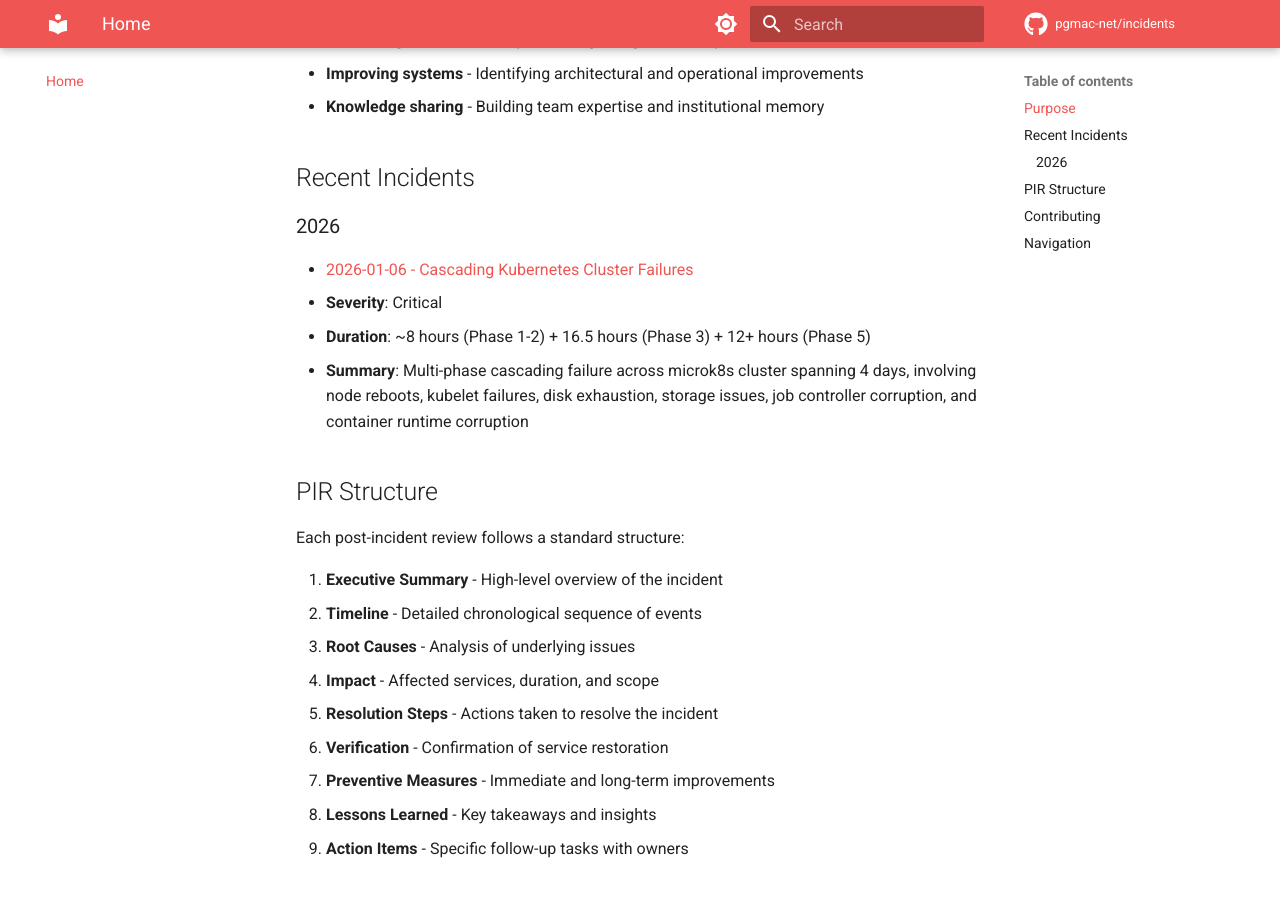
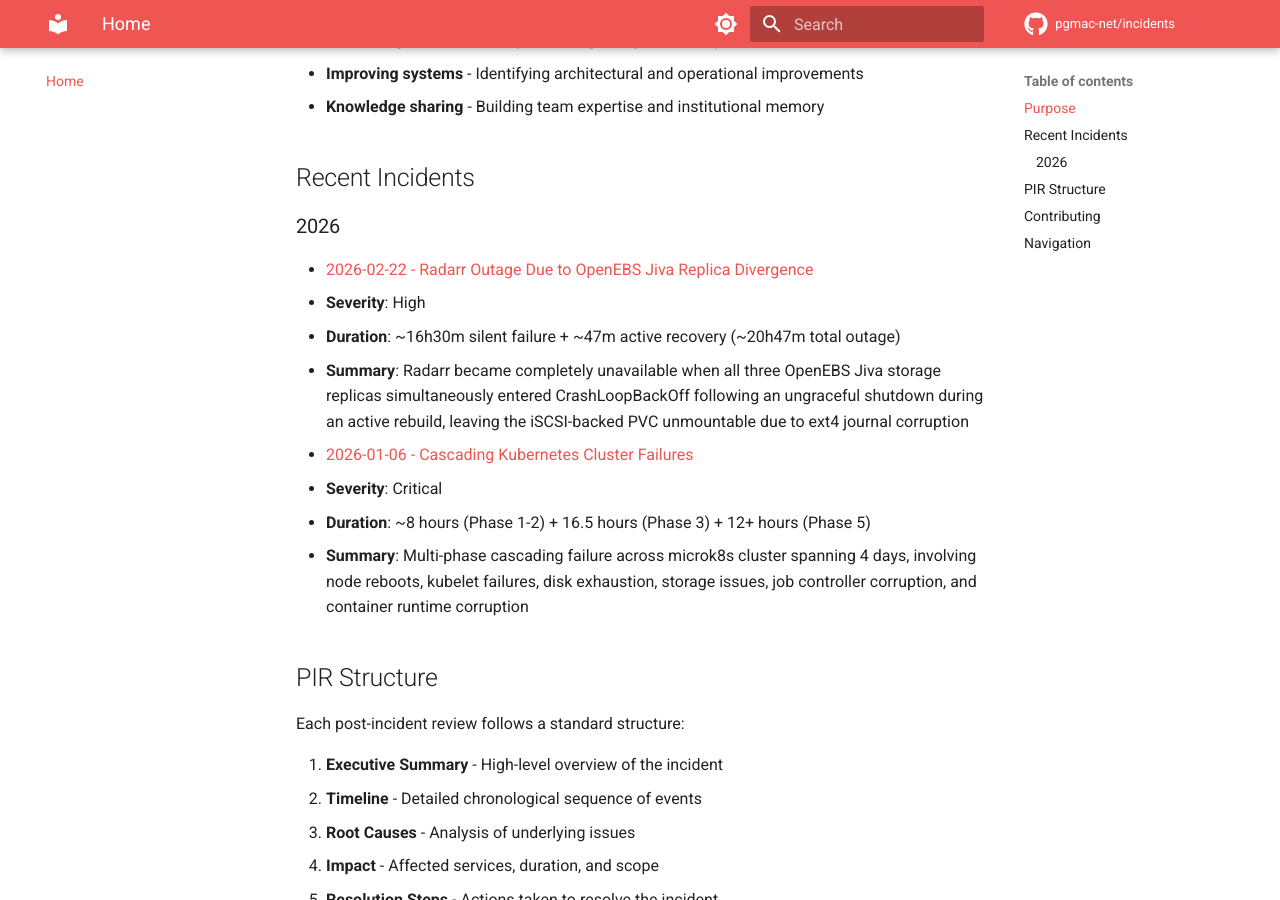
Before and after one commit to pgmac-net/incidents, an MkDocs documentation site: the page built from docs/index.md, in a window 1280 px wide and 900 px high, scrolled down 418 px. Built offline with MkDocs 1.6.1 and Material for MkDocs 9.7.7, drawn with Linux system fonts in a browser that asks for light colours; comment, search, counter and statistics services are not loaded.

Commit message:
Add the new incident to the index

```diff
--- a/docs/index.md
+++ b/docs/index.md
@@ -14,6 +14,11 @@ Post-incident reviews are critical for:
 ## Recent Incidents
 
 ### 2026
+
+- [2026-02-22 - Radarr Outage Due to OpenEBS Jiva Replica Divergence](incidents/2026-02-22-radarr-openebs-jiva-replica-divergence.md)
+  - **Severity**: High
+  - **Duration**: ~16h30m silent failure + ~47m active recovery (~20h47m total outage)
+  - **Summary**: Radarr became completely unavailable when all three OpenEBS Jiva storage replicas simultaneously entered CrashLoopBackOff following an ungraceful shutdown during an active rebuild, leaving the iSCSI-backed PVC unmountable due to ext4 journal corruption
 
 - [2026-01-06 - Cascading Kubernetes Cluster Failures](incidents/2026-01-06-cluster-cascade-failure.md)
   - **Severity**: Critical
```
